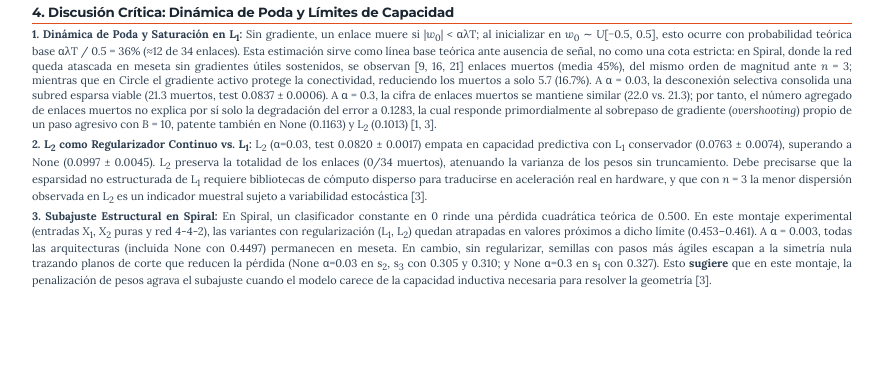
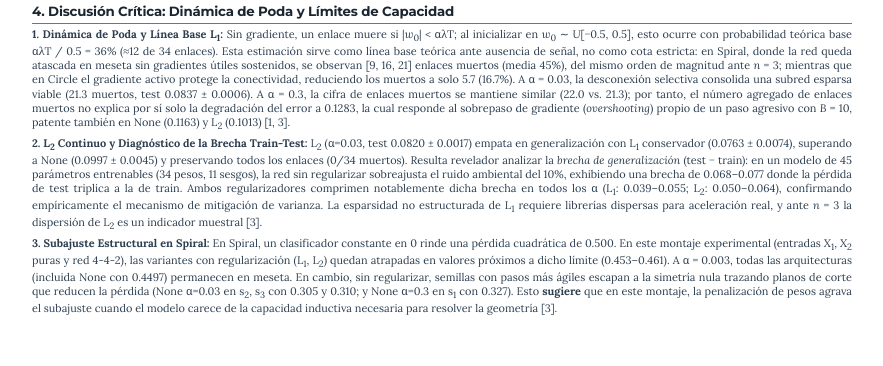
Before and after one commit to samuelbetzler/07MIAR_04_B_2026-27_Redes-Neuronales-y-Deep-Learning, a website: page Foro_TF_Playground/Foro_TF_Playground_CampozanoLopez_Samuel.html in a window 1280 px wide. Shown: the part 2512-2878 px from the top of the page, without its empty margins (198-1081 px from the left). Drawn offline with Linux system fonts and the light colour scheme.

Commit message:
docs(foro): include generalization gap analysis in section 4.2 and recompile pdf

```diff
--- a/Foro_TF_Playground/Foro_TF_Playground_CampozanoLopez_Samuel.html
+++ b/Foro_TF_Playground/Foro_TF_Playground_CampozanoLopez_Samuel.html
@@ -9,7 +9,7 @@
 <style>
   @page {
     size: A4;
-    margin: 1.20cm 1.38cm 1.20cm 1.38cm;
+    margin: 1.18cm 1.35cm 1.18cm 1.35cm;
   }
   * {
     box-sizing: border-box;
@@ -18,8 +18,8 @@
     font-family: 'Lora', 'Georgia', serif;
     font-variant-ligatures: none;
     color: #2c3e50;
-    line-height: 1.32;
-    font-size: 8.25pt;
+    line-height: 1.31;
+    font-size: 8.2pt;
     max-width: 820px;
     margin: 0 auto;
     padding: 0;
@@ -553,13 +553,13 @@
 
   <h2>4. Discusión Crítica: Dinámica de Poda y Límites de Capacidad</h2>
   <p>
-    <b>1. Dinámica de Poda y Saturación en L<sub>1</sub>:</b> Sin gradiente, un enlace muere si |<i>w</i><sub>0</sub>| &lt; &alpha;&lambda;T; al inicializar en <i>w</i><sub>0</sub> &sim; <i>U</i>[&minus;0.5, 0.5], esto ocurre con probabilidad teórica base &alpha;&lambda;T / 0.5 = 36% (&asymp;12 de 34 enlaces). Esta estimación sirve como línea base teórica ante ausencia de señal, no como una cota estricta: en Spiral, donde la red queda atascada en meseta sin gradientes útiles sostenidos, se observan [9, 16, 21] enlaces muertos (media 45%), del mismo orden de magnitud ante <i>n</i> = 3; mientras que en Circle el gradiente activo protege la conectividad, reduciendo los muertos a solo 5.7 (16.7%). A &alpha; = 0.03, la desconexión selectiva consolida una subred esparsa viable (21.3 muertos, test 0.0837 &plusmn; 0.0006). A &alpha; = 0.3, la cifra de enlaces muertos se mantiene similar (22.0 vs. 21.3); por tanto, el número agregado de enlaces muertos no explica por sí solo la degradación del error a 0.1283, la cual responde primordialmente al sobrepaso de gradiente (<i>overshooting</i>) propio de un paso agresivo con <i>B</i> = 10, patente también en None (0.1163) y L<sub>2</sub> (0.1013) [1, 3].
+    <b>1. Dinámica de Poda y Línea Base L<sub>1</sub>:</b> Sin gradiente, un enlace muere si |<i>w</i><sub>0</sub>| &lt; &alpha;&lambda;T; al inicializar en <i>w</i><sub>0</sub> &sim; <i>U</i>[&minus;0.5, 0.5], esto ocurre con probabilidad teórica base &alpha;&lambda;T / 0.5 = 36% (&asymp;12 de 34 enlaces). Esta estimación sirve como línea base teórica ante ausencia de señal, no como cota estricta: en Spiral, donde la red queda atascada en meseta sin gradientes útiles sostenidos, se observan [9, 16, 21] enlaces muertos (media 45%), del mismo orden de magnitud ante <i>n</i> = 3; mientras que en Circle el gradiente activo protege la conectividad, reduciendo los muertos a solo 5.7 (16.7%). A &alpha; = 0.03, la desconexión selectiva consolida una subred esparsa viable (21.3 muertos, test 0.0837 &plusmn; 0.0006). A &alpha; = 0.3, la cifra de enlaces muertos se mantiene similar (22.0 vs. 21.3); por tanto, el número agregado de enlaces muertos no explica por sí solo la degradación del error a 0.1283, la cual responde al sobrepaso de gradiente (<i>overshooting</i>) propio de un paso agresivo con <i>B</i> = 10, patente también en None (0.1163) y L<sub>2</sub> (0.1013) [1, 3].
   </p>
   <p>
-    <b>2. L<sub>2</sub> como Regularizador Continuo vs. L<sub>1</sub>:</b> L<sub>2</sub> (&alpha;=0.03, test 0.0820 &plusmn; 0.0017) empata en capacidad predictiva con L<sub>1</sub> conservador (0.0763 &plusmn; 0.0074), superando a None (0.0997 &plusmn; 0.0045). L<sub>2</sub> preserva la totalidad de los enlaces (0/34 muertos), atenuando la varianza de los pesos sin truncamiento. Debe precisarse que la esparsidad no estructurada de L<sub>1</sub> requiere bibliotecas de cómputo disperso para traducirse en aceleración real en hardware, y que con <i>n</i> = 3 la menor dispersión observada en L<sub>2</sub> es un indicador muestral sujeto a variabilidad estocástica [3].
+    <b>2. L<sub>2</sub> Continuo y Diagnóstico de la Brecha Train-Test:</b> L<sub>2</sub> (&alpha;=0.03, test 0.0820 &plusmn; 0.0017) empata en generalización con L<sub>1</sub> conservador (0.0763 &plusmn; 0.0074), superando a None (0.0997 &plusmn; 0.0045) y preservando todos los enlaces (0/34 muertos). Resulta revelador analizar la <i>brecha de generalización</i> (test &minus; train): en un modelo de 45 parámetros entrenables (34 pesos, 11 sesgos), la red sin regularizar sobreajusta el ruido ambiental del 10%, exhibiendo una brecha de 0.068&ndash;0.077 donde la pérdida de test triplica a la de train. Ambos regularizadores comprimen notablemente dicha brecha en todos los &alpha; (L<sub>1</sub>: 0.039&ndash;0.055; L<sub>2</sub>: 0.050&ndash;0.064), confirmando empíricamente el mecanismo de mitigación de varianza. La esparsidad no estructurada de L<sub>1</sub> requiere librerías dispersas para aceleración real, y ante <i>n</i> = 3 la dispersión de L<sub>2</sub> es un indicador muestral [3].
   </p>
   <p>
-    <b>3. Subajuste Estructural en Spiral:</b> En Spiral, un clasificador constante en 0 rinde una pérdida cuadrática teórica de 0.500. En este montaje experimental (entradas <i>X</i><sub>1</sub>, <i>X</i><sub>2</sub> puras y red 4-4-2), las variantes con regularización (L<sub>1</sub>, L<sub>2</sub>) quedan atrapadas en valores próximos a dicho límite (0.453&ndash;0.461). A &alpha; = 0.003, todas las arquitecturas (incluida None con 0.4497) permanecen en meseta. En cambio, sin regularizar, semillas con pasos más ágiles escapan a la simetría nula trazando planos de corte que reducen la pérdida (None &alpha;=0.03 en s<sub>2</sub>, s<sub>3</sub> con 0.305 y 0.310; y None &alpha;=0.3 en s<sub>1</sub> con 0.327). Esto <b>sugiere</b> que en este montaje, la penalización de pesos agrava el subajuste cuando el modelo carece de la capacidad inductiva necesaria para resolver la geometría [3].
+    <b>3. Subajuste Estructural en Spiral:</b> En Spiral, un clasificador constante en 0 rinde una pérdida cuadrática de 0.500. En este montaje experimental (entradas <i>X</i><sub>1</sub>, <i>X</i><sub>2</sub> puras y red 4-4-2), las variantes con regularización (L<sub>1</sub>, L<sub>2</sub>) quedan atrapadas en valores próximos a dicho límite (0.453&ndash;0.461). A &alpha; = 0.003, todas las arquitecturas (incluida None con 0.4497) permanecen en meseta. En cambio, sin regularizar, semillas con pasos más ágiles escapan a la simetría nula trazando planos de corte que reducen la pérdida (None &alpha;=0.03 en s<sub>2</sub>, s<sub>3</sub> con 0.305 y 0.310; y None &alpha;=0.3 en s<sub>1</sub> con 0.327). Esto <b>sugiere</b> que en este montaje, la penalización de pesos agrava el subajuste cuando el modelo carece de la capacidad inductiva necesaria para resolver la geometría [3].
   </p>
 </div>
 
```
Also changed, not shown: 2 other files.
